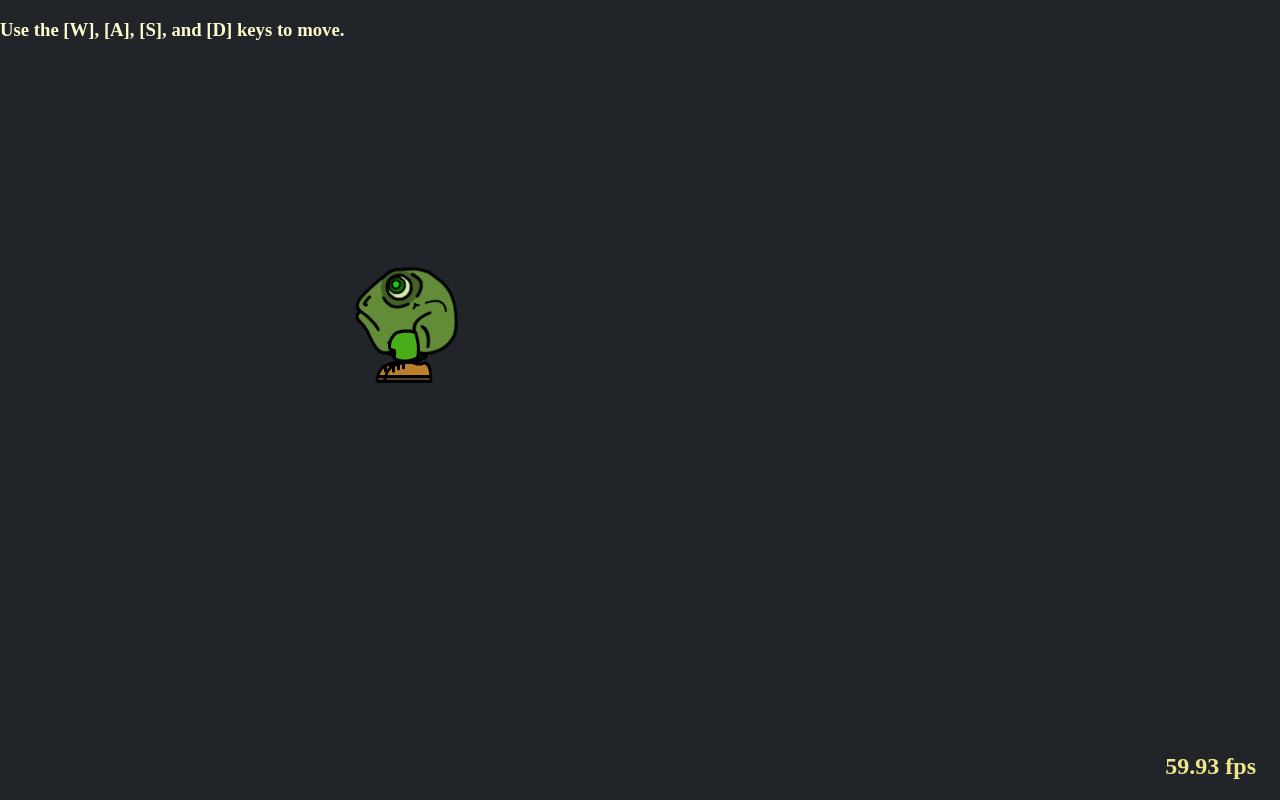
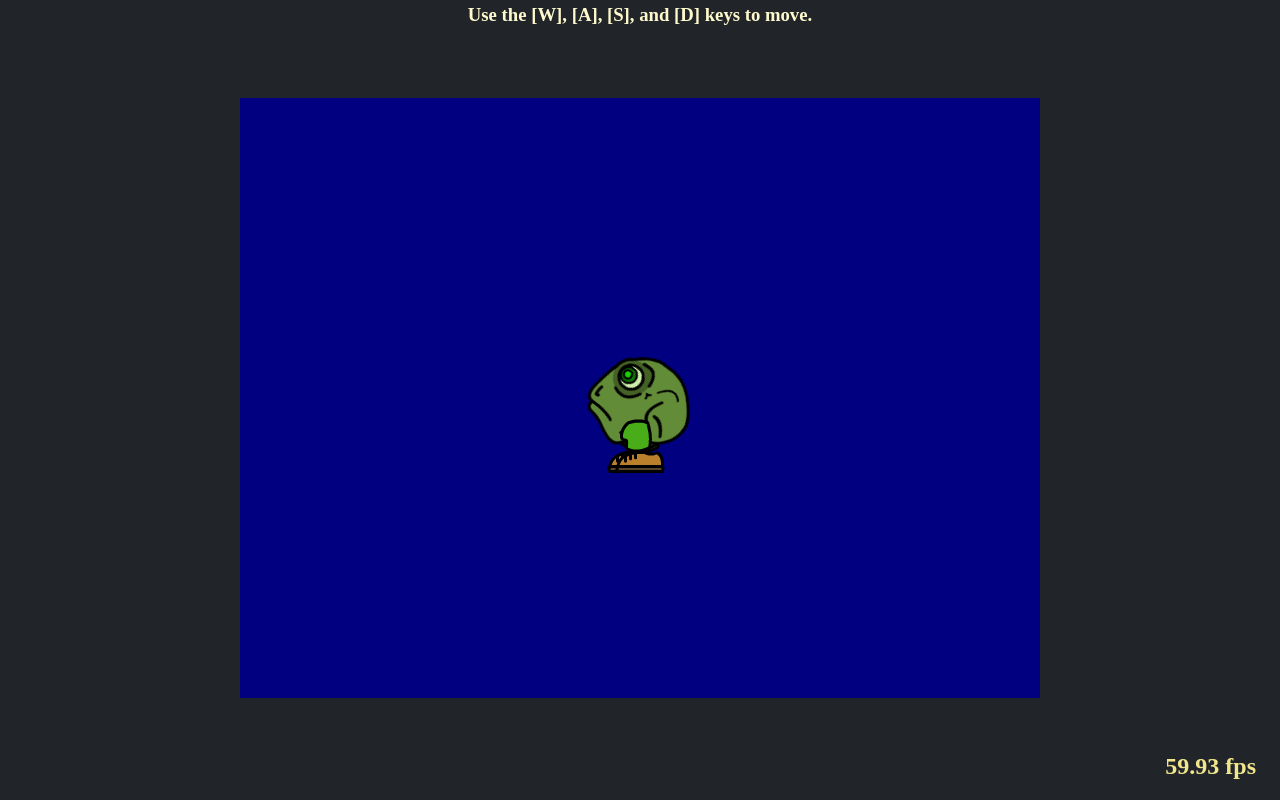
Before and after one commit to AutosaveDave/goober-game, a plain HTML site: page index.html in a window 1280 px wide. Drawn offline with Linux system fonts and the light colour scheme.

Commit message:
canvas bgcolor & layout improvements

```diff
--- a/index.html
+++ b/index.html
@@ -8,9 +8,11 @@
     <link rel="shortcut icon" href="#">
 </head>
 <body>
-    <canvas id="game-canvas" width="800px" height="600px" style="width: 800px; height: 600px;"></canvas>
-    <h3 id="h-instructions" style="position: absolute; top: 0; left: 0">Use the [W], [A], [S], and [D] keys to move.</h3>
-    <h2 id="fps-display" style="color: khaki; position: absolute; bottom: 0; right: 24px; width: 250px; text-align: right;"></h2>
+    <div id="canvas-container">
+        <canvas id="game-canvas" width="800px" height="600px"></canvas>
+    </div>
+    <h3 id="h-instructions">Use the [W], [A], [S], and [D] keys to move.</h3>
+    <h2 id="fps-display"></h2>
     <script src="script.mjs" type="module"></script>
 </body>
 </html>
--- a/style.css
+++ b/style.css
@@ -1,4 +1,5 @@
 body {
+  margin: 0;
   background-color: #212529; /* Charcoal background */
 }
 
@@ -11,6 +12,36 @@ body {
   color:#fff;
 }
 
+#canvas-container {
+  width: 100vw;
+  height: 100vh;
+  align-content: center;
+  text-align: center;
+  padding: 0;
+  margin: 0;
+}
+
+#game-canvas {
+  width: 800px;
+  height: 600px;
+  background-color:navy;
+}
+
 #h-instructions {
   color:lemonchiffon;
+  position: absolute;
+  top: 0;
+  left: 16px;
+  right: 16px;
+  text-align: center;
+  margin-top: 4px;
 }
+
+#fps-display {
+  color: khaki;
+  position: absolute;
+  bottom: 0;
+  right: 24px;
+  width: 250px;
+  text-align: right;
+}
```
